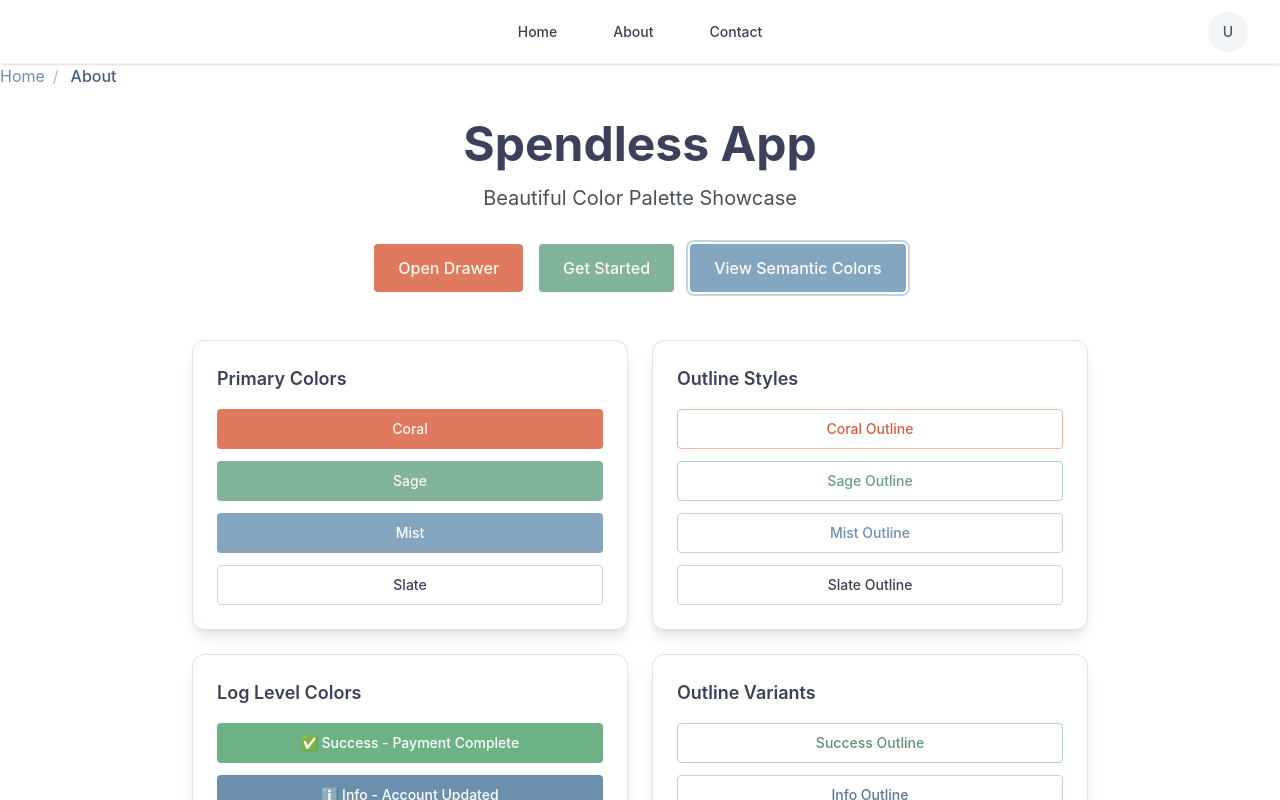
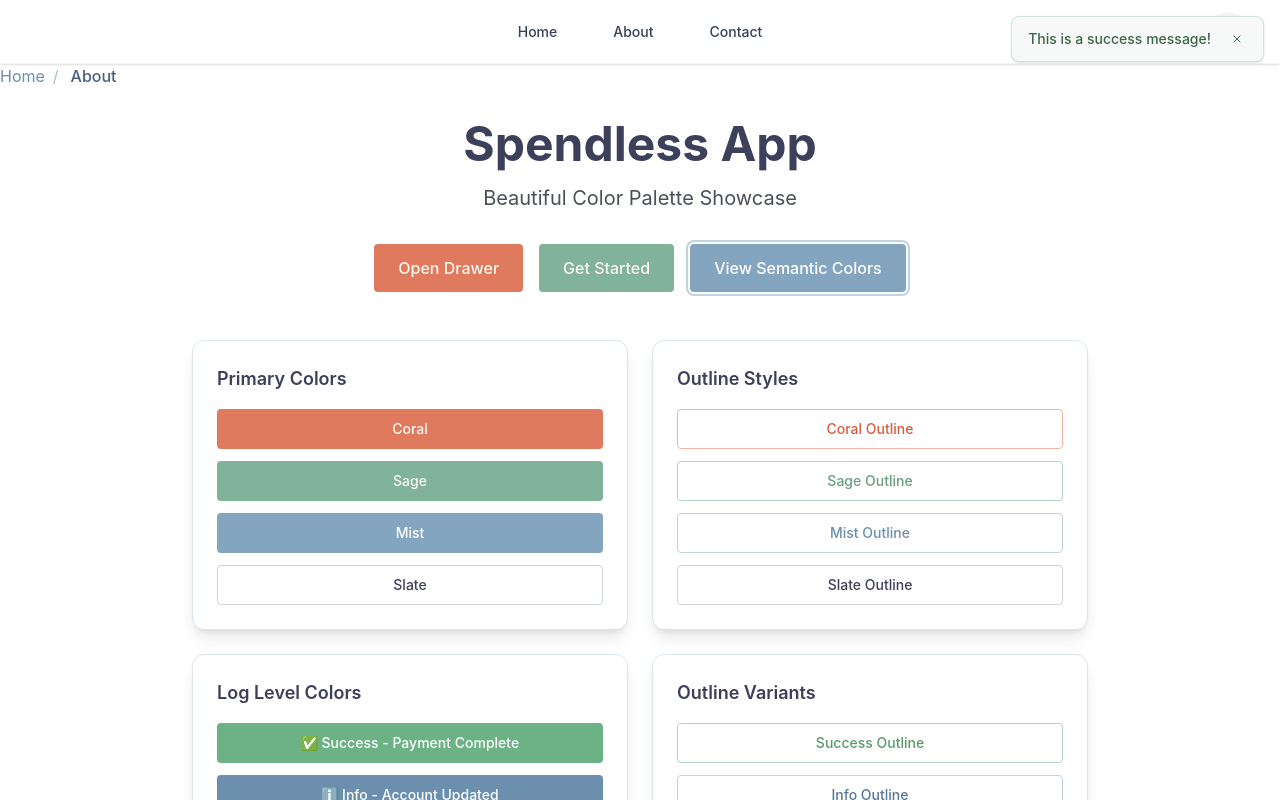
Before and after one commit to dimasbaguspm/spendless-app, a React (Vite) app: page / in a window 1280 px wide. Both pictures are taken after a click on the button "View Semantic Colors". Shown: the top 800 px of the page. Built offline with nearby package versions, Linux system fonts and the light colour scheme.

Commit message:
feat: implement SnackProvider and useSnack hook for snack notifications

```diff
--- /dev/null
+++ b/src/providers/snack/index.ts
@@ -0,0 +1,3 @@
+export { SnackProvider } from './snack-provider';
+export { useSnack, type UseSnackReturn } from './use-snack';
+export { type SnackItem, type SnackContextValue } from './snack-context';
--- /dev/null
+++ b/src/providers/snack/snack-container.tsx
@@ -0,0 +1,117 @@
+import { useEffect, useState } from 'react';
+
+import { Snack } from '../../components/snack';
+import { cn } from '../../libs/utils';
+
+import { type SnackItem } from './snack-context';
+
+interface SnackContainerProps {
+  snacks: SnackItem[];
+  onRemove: (id: string) => void;
+  position: 'top-left' | 'top-right' | 'bottom-left' | 'bottom-right' | 'top-center' | 'bottom-center';
+}
+
+const positionClasses = {
+  'top-left': 'top-4 left-4',
+  'top-right': 'top-4 right-4',
+  'top-center': 'top-4 left-1/2 -translate-x-1/2',
+  'bottom-left': 'bottom-4 left-4',
+  'bottom-right': 'bottom-4 right-4',
+  'bottom-center': 'bottom-4 left-1/2 -translate-x-1/2',
+};
+
+interface SnackItemWithVisibility extends SnackItem {
+  isVisible: boolean;
+  isRemoving: boolean;
+}
+
+export function SnackContainer({ snacks, onRemove, position }: SnackContainerProps) {
+  const [visibleSnacks, setVisibleSnacks] = useState<SnackItemWithVisibility[]>([]);
+
+  useEffect(() => {
+    setVisibleSnacks((current) => {
+      const newSnackIds = snacks.map((s) => s.id);
+      const currentSnackIds = current.map((s) => s.id);
+
+      // Mark snacks for removal if they're not in the new list
+      const updated = current.map((snack) => ({
+        ...snack,
+        isRemoving: !newSnackIds.includes(snack.id),
+      }));
+
+      // Add new snacks
+      const newSnacks = snacks
+        .filter((snack) => !currentSnackIds.includes(snack.id))
+        .map((snack) => ({
+          ...snack,
+          isVisible: false,
+          isRemoving: false,
+        }));
+
+      const result = [...updated, ...newSnacks];
+
+      // Trigger visibility for new snacks after a brief delay
+      setTimeout(() => {
+        setVisibleSnacks((prev) =>
+          prev.map((snack) => ({
+            ...snack,
+            isVisible: !snack.isRemoving,
+          }))
+        );
+      }, 10);
+
+      return result;
+    });
+  }, [snacks]);
+
+  // Remove snacks after animation completes
+  useEffect(() => {
+    const timeouts: NodeJS.Timeout[] = [];
+
+    visibleSnacks.forEach((snack) => {
+      if (snack.isRemoving) {
+        const timeout = setTimeout(() => {
+          setVisibleSnacks((current) => current.filter((s) => s.id !== snack.id));
+        }, 200); // Match animation duration
+        timeouts.push(timeout);
+      }
+    });
+
+    return () => {
+      timeouts.forEach(clearTimeout);
+    };
+  }, [visibleSnacks]);
+
+  if (visibleSnacks.length === 0) return null;
+
+  const isTop = position.includes('top');
+
+  return (
+    <div
+      className={cn('fixed z-50 flex flex-col gap-2 pointer-events-none', positionClasses[position], {
+        'flex-col': isTop,
+        'flex-col-reverse': !isTop,
+      })}
+      style={{ maxWidth: 'min(400px, calc(100vw - 2rem))' }}
+    >
+      {visibleSnacks.map((snack) => {
+        const { id, message, isVisible, isRemoving, ...snackProps } = snack;
+        return (
+          <div
+            key={id}
+            className={cn('pointer-events-auto w-full transition-all duration-200 ease-in-out', {
+              'opacity-100 scale-100 translate-y-0': isVisible && !isRemoving,
+              'opacity-0 scale-95': !isVisible || isRemoving,
+              '-translate-y-2': !isVisible && isTop,
+              'translate-y-2': !isVisible && !isTop,
+            })}
+          >
+            <Snack {...snackProps} onClose={snack.persistent ? undefined : () => onRemove(id)} className="w-full">
+              {message}
+            </Snack>
+          </div>
+        );
+      })}
+    </div>
+  );
+}
--- /dev/null
+++ b/src/providers/snack/snack-context.tsx
@@ -0,0 +1,27 @@
+import { createContext, useContext } from 'react';
+
+import { type SnackProps } from '../../components/snack';
+
+export interface SnackItem extends Omit<SnackProps, 'onClose'> {
+  id: string;
+  message: React.ReactNode;
+  duration?: number;
+  persistent?: boolean;
+}
+
+export interface SnackContextValue {
+  snacks: SnackItem[];
+  addSnack: (snack: Omit<SnackItem, 'id'>) => string;
+  removeSnack: (id: string) => void;
+  clearAll: () => void;
+}
+
+export const SnackContext = createContext<SnackContextValue | undefined>(undefined);
+
+export function useSnackContext() {
+  const context = useContext(SnackContext);
+  if (!context) {
+    throw new Error('useSnackContext must be used within a SnackProvider');
+  }
+  return context;
+}
--- /dev/null
+++ b/src/providers/snack/snack-provider.tsx
@@ -0,0 +1,81 @@
+import { useCallback, useState, type ReactNode } from 'react';
+
+import { SnackContainer } from './snack-container';
+import { SnackContext, type SnackContextValue, type SnackItem } from './snack-context';
+
+interface SnackProviderProps {
+  children: ReactNode;
+  /**
+   * Maximum number of snacks to show at once
+   * @default 5
+   */
+  maxSnacks?: number;
+  /**
+   * Default duration for auto-dismissible snacks (in milliseconds)
+   * @default 5000
+   */
+  defaultDuration?: number;
+  /**
+   * Position of the snack container
+   * @default "top-right"
+   */
+  position?: 'top-left' | 'top-right' | 'bottom-left' | 'bottom-right' | 'top-center' | 'bottom-center';
+}
+
+export function SnackProvider({
+  children,
+  maxSnacks = 5,
+  defaultDuration = 5000,
+  position = 'top-right',
+}: SnackProviderProps) {
+  const [snacks, setSnacks] = useState<SnackItem[]>([]);
+
+  const addSnack = useCallback(
+    (snack: Omit<SnackItem, 'id'>): string => {
+      const id = Math.random().toString(36).substring(2, 9);
+      const newSnack: SnackItem = {
+        ...snack,
+        id,
+        duration: snack.duration ?? defaultDuration,
+      };
+
+      setSnacks((current) => {
+        const updated = [...current, newSnack];
+        // Remove oldest snacks if we exceed the maximum
+        return updated.slice(-maxSnacks);
+      });
+
+      // Auto-remove the snack after the specified duration (unless persistent)
+      if (!newSnack.persistent && (newSnack?.duration ?? 0) > 0) {
+        setTimeout(() => {
+          removeSnack(id);
+        }, newSnack.duration);
+      }
+
+      return id;
+    },
+    [defaultDuration, maxSnacks]
+  );
+
+  const removeSnack = useCallback((id: string) => {
+    setSnacks((current) => current.filter((snack) => snack.id !== id));
+  }, []);
+
+  const clearAll = useCallback(() => {
+    setSnacks([]);
+  }, []);
+
+  const contextValue: SnackContextValue = {
+    snacks,
+    addSnack,
+    removeSnack,
+    clearAll,
+  };
+
+  return (
+    <SnackContext.Provider value={contextValue}>
+      {children}
+      <SnackContainer snacks={snacks} onRemove={removeSnack} position={position} />
+    </SnackContext.Provider>
+  );
+}
--- /dev/null
+++ b/src/providers/snack/use-snack.tsx
@@ -0,0 +1,83 @@
+import { useSnackContext, type SnackItem } from './snack-context';
+
+export interface UseSnackReturn {
+  /**
+   * Add a new snack notification
+   * @param snack - The snack configuration
+   * @returns The ID of the created snack
+   */
+  addSnack: (snack: Omit<SnackItem, 'id'>) => string;
+  /**
+   * Remove a specific snack by ID
+   * @param id - The ID of the snack to remove
+   */
+  removeSnack: (id: string) => void;
+  /**
+   * Remove all snacks
+   */
+  clearAll: () => void;
+  /**
+   * Show a success snack
+   * @param message - The message to display
+   * @param options - Additional snack options
+   */
+  success: (message: React.ReactNode, options?: Partial<Omit<SnackItem, 'id' | 'message' | 'variant'>>) => string;
+  /**
+   * Show an info snack
+   * @param message - The message to display
+   * @param options - Additional snack options
+   */
+  info: (message: React.ReactNode, options?: Partial<Omit<SnackItem, 'id' | 'message' | 'variant'>>) => string;
+  /**
+   * Show a warning snack
+   * @param message - The message to display
+   * @param options - Additional snack options
+   */
+  warning: (message: React.ReactNode, options?: Partial<Omit<SnackItem, 'id' | 'message' | 'variant'>>) => string;
+  /**
+   * Show a danger/error snack
+   * @param message - The message to display
+   * @param options - Additional snack options
+   */
+  danger: (message: React.ReactNode, options?: Partial<Omit<SnackItem, 'id' | 'message' | 'variant'>>) => string;
+  /**
+   * Show an error snack (alias for danger)
+   * @param message - The message to display
+   * @param options - Additional snack options
+   */
+  error: (message: React.ReactNode, options?: Partial<Omit<SnackItem, 'id' | 'message' | 'variant'>>) => string;
+}
+
+/**
+ * Hook for managing snack notifications
+ * @returns Object with methods to show and manage snacks
+ */
+export function useSnack(): UseSnackReturn {
+  const { addSnack, removeSnack, clearAll } = useSnackContext();
+
+  const success = (message: React.ReactNode, options?: Partial<Omit<SnackItem, 'id' | 'message' | 'variant'>>) =>
+    addSnack({ message, variant: 'success', ...options });
+
+  const info = (message: React.ReactNode, options?: Partial<Omit<SnackItem, 'id' | 'message' | 'variant'>>) =>
+    addSnack({ message, variant: 'info', ...options });
+
+  const warning = (message: React.ReactNode, options?: Partial<Omit<SnackItem, 'id' | 'message' | 'variant'>>) =>
+    addSnack({ message, variant: 'warning', ...options });
+
+  const danger = (message: React.ReactNode, options?: Partial<Omit<SnackItem, 'id' | 'message' | 'variant'>>) =>
+    addSnack({ message, variant: 'danger', ...options });
+
+  const error = (message: React.ReactNode, options?: Partial<Omit<SnackItem, 'id' | 'message' | 'variant'>>) =>
+    addSnack({ message, variant: 'error', ...options });
+
+  return {
+    addSnack,
+    removeSnack,
+    clearAll,
+    success,
+    info,
+    warning,
+    danger,
+    error,
+  };
+}
--- a/src/routes/index.tsx
+++ b/src/routes/index.tsx
@@ -10,6 +10,7 @@ import { SkeletonDemo } from '../components/skeleton/demo';
 import { SnackDemo } from '../components/snack/demo';
 import { useDrawer } from '../providers/drawer';
 import { useModal } from '../providers/modal';
+import { useSnack } from '../providers/snack';
 
 export const Route = createFileRoute('/')({
   component: App,
@@ -18,6 +19,7 @@ export const Route = createFileRoute('/')({
 function App() {
   const { openDrawer } = useDrawer();
   const { openModal } = useModal();
+  const { success } = useSnack();
   return (
     <div className="min-h-screen bg-sand-50 p-8">
       <div className="max-w-4xl mx-auto">
@@ -32,7 +34,7 @@ function App() {
             <Button variant="sage" size="lg" onClick={() => openModal('')}>
               Get Started
             </Button>
-            <Button variant="mist" size="lg">
+            <Button variant="mist" size="lg" onClick={() => success('This is a success message!')}>
               View Semantic Colors
             </Button>
           </div>
```
Also changed, not shown: src/core/app.tsx (+6 -3 lines).
